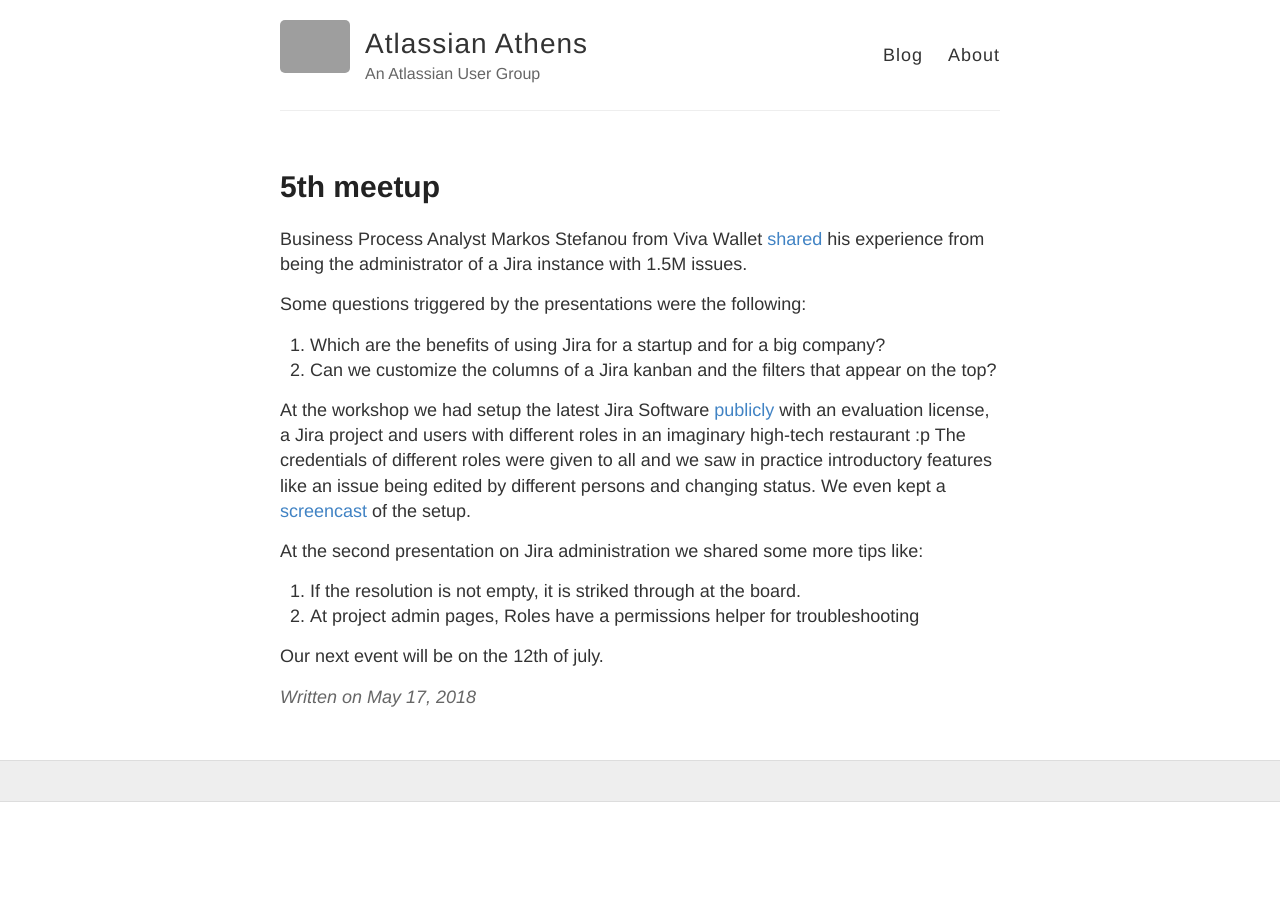
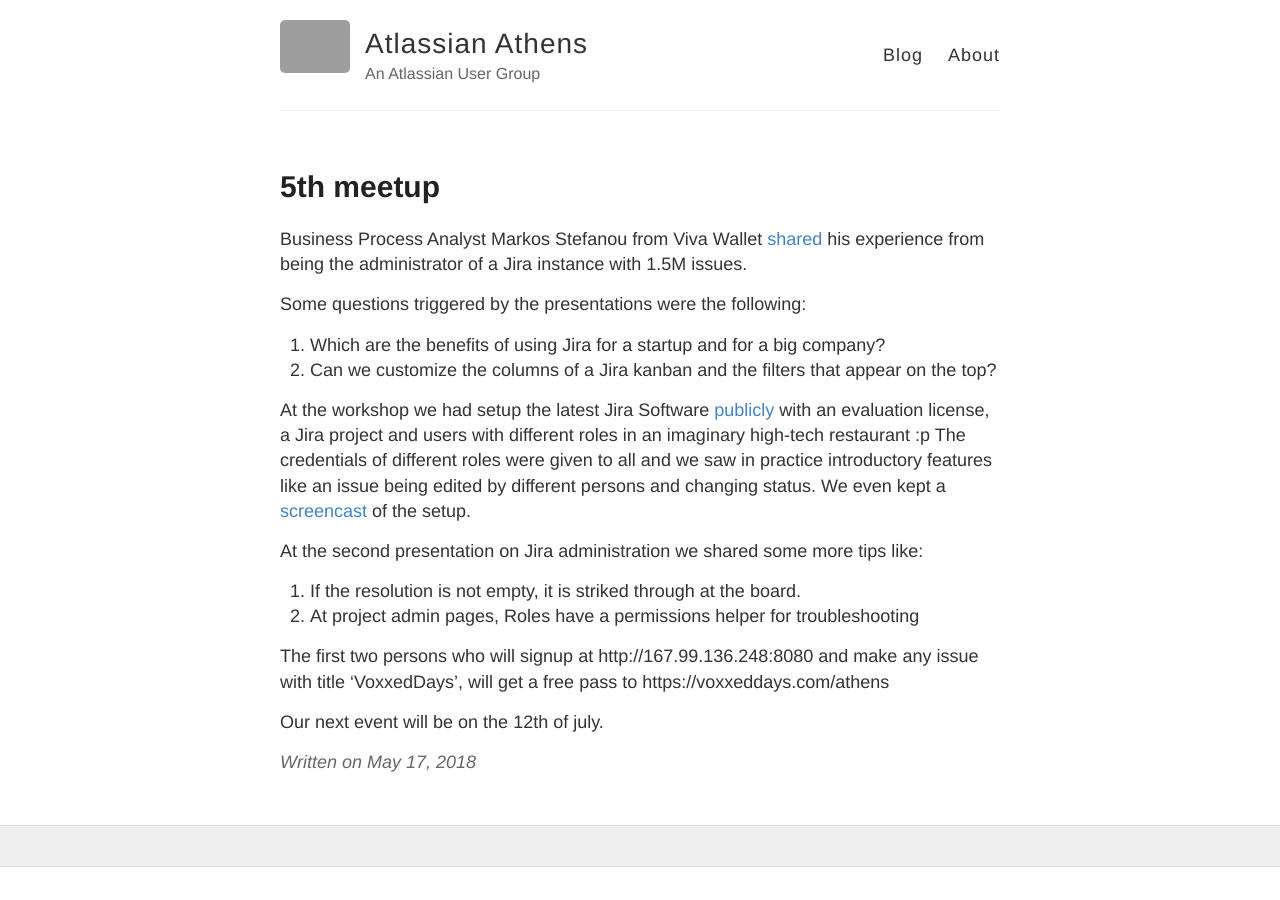
Before and after one commit to auggr/auggr.github.io, a Jekyll site: the page built from _posts/2018-5-17-5th-meetup.md, in a window 1280 px wide. Built offline with Jekyll 4.4.1, drawn with Linux system fonts in a browser that asks for light colours; grey boxes are pictures that could not be loaded.

Commit message:
add offer of VoxxedDays

```diff
--- a/_posts/2018-5-17-5th-meetup.md
+++ b/_posts/2018-5-17-5th-meetup.md
@@ -18,4 +18,6 @@ At the second presentation on Jira administration we shared some more tips like:
 1. If the resolution is not empty, it is striked through at the board.
 2. At project admin pages, Roles have a permissions helper for troubleshooting
 
+The first two persons who will signup at http://167.99.136.248:8080 and make any issue with title 'VoxxedDays', will get a free pass to https://voxxeddays.com/athens
+
 Our next event will be on the 12th of july.
```
